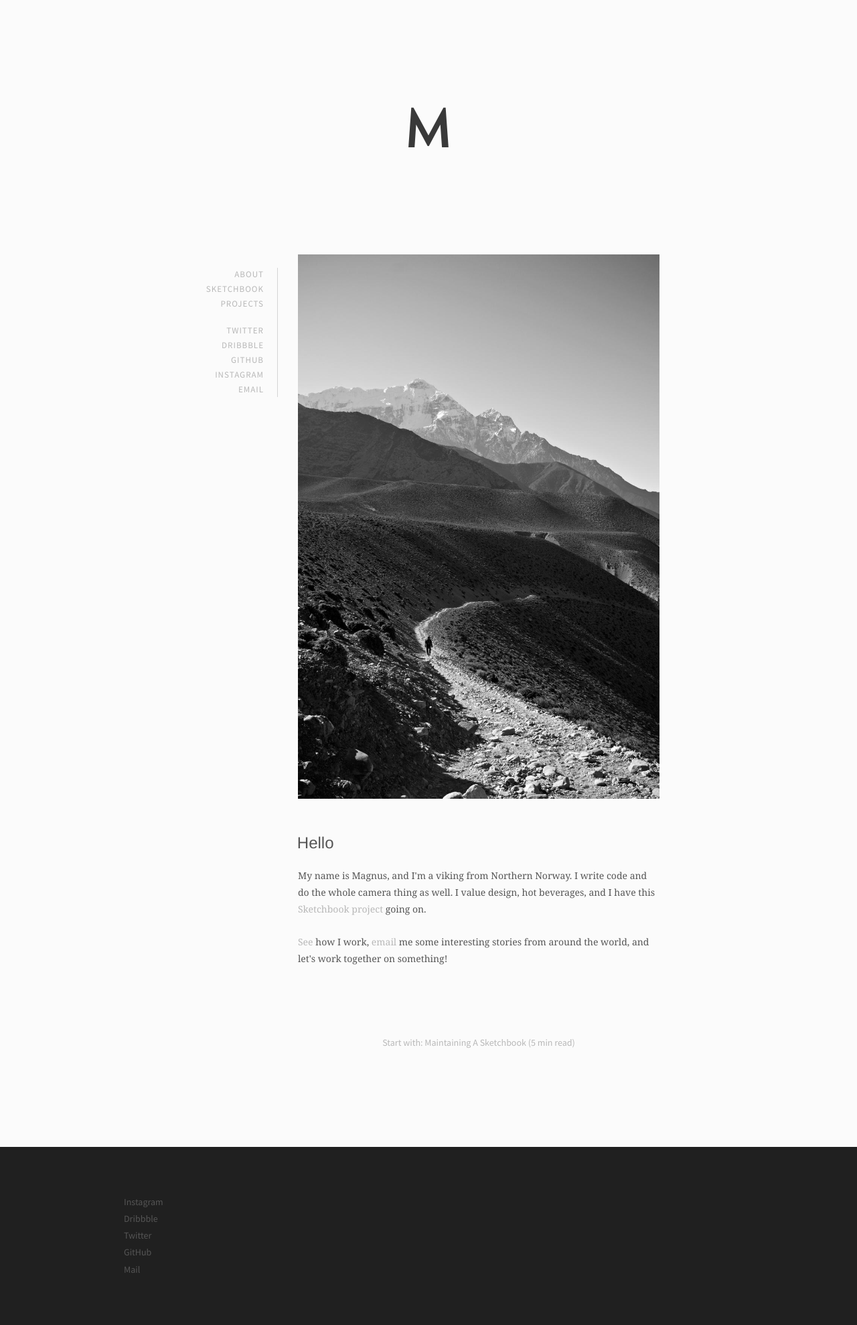
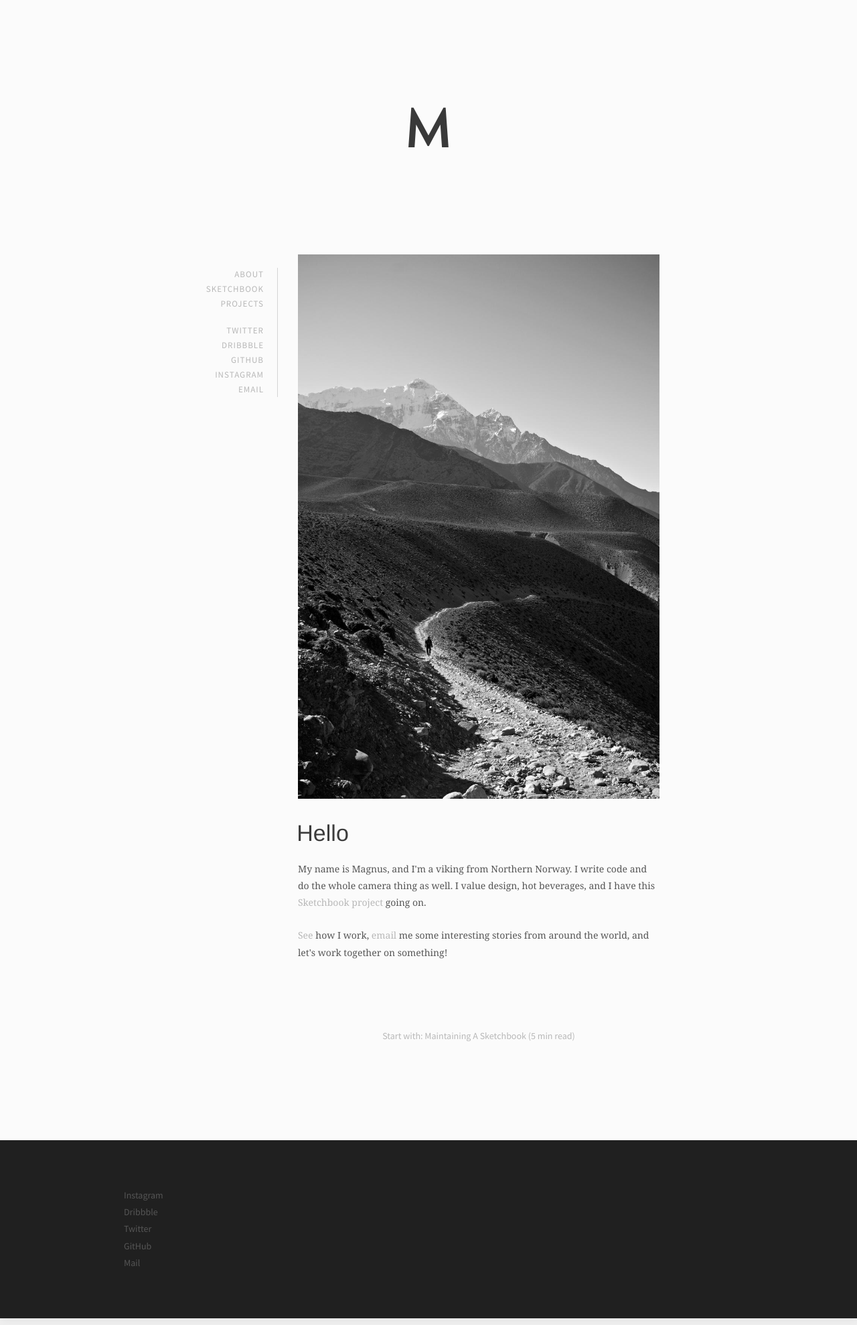
Before and after one commit to partcoffee/partcoffee.github.io, a Jekyll site: the page built from index.html, in a window 1280 px wide. Shown: the whole page at 67% size. Built offline with Jekyll 4.4.1, drawn with Linux system fonts in a browser that asks for light colours.

Commit message:
Correct heading on index-page

```diff
--- a/css/main.scss
+++ b/css/main.scss
@@ -312,10 +312,6 @@ h2 {
 	line-height: 1;
 	margin-left: (-24px/20);
 	padding: 30px 0 0;
-}
-
-.first-type {
-	padding: 0;
 }
 
 p {
--- a/index.html
+++ b/index.html
@@ -3,7 +3,7 @@ layout: default
 ---
 
 <img class="cover" src="../img/assets/cover.jpg" alt="Cover image">
-<h2 class="first-type">Hello</h2>
+<h1 class="first-type">Hello</h1>
 <p>My name is Magnus, and I'm a viking from Northern Norway. I write code and do the whole camera thing as well. I value design, hot beverages, and I have this <a href="/sketchbook">Sketchbook project</a> going on.</p>
 
 <p><a href="/about">See</a> how I work, <a href="mailto:website.magnusskare@gmail.com">email</a> me some interesting stories from around the world, and let's work together on something!</p>
```
